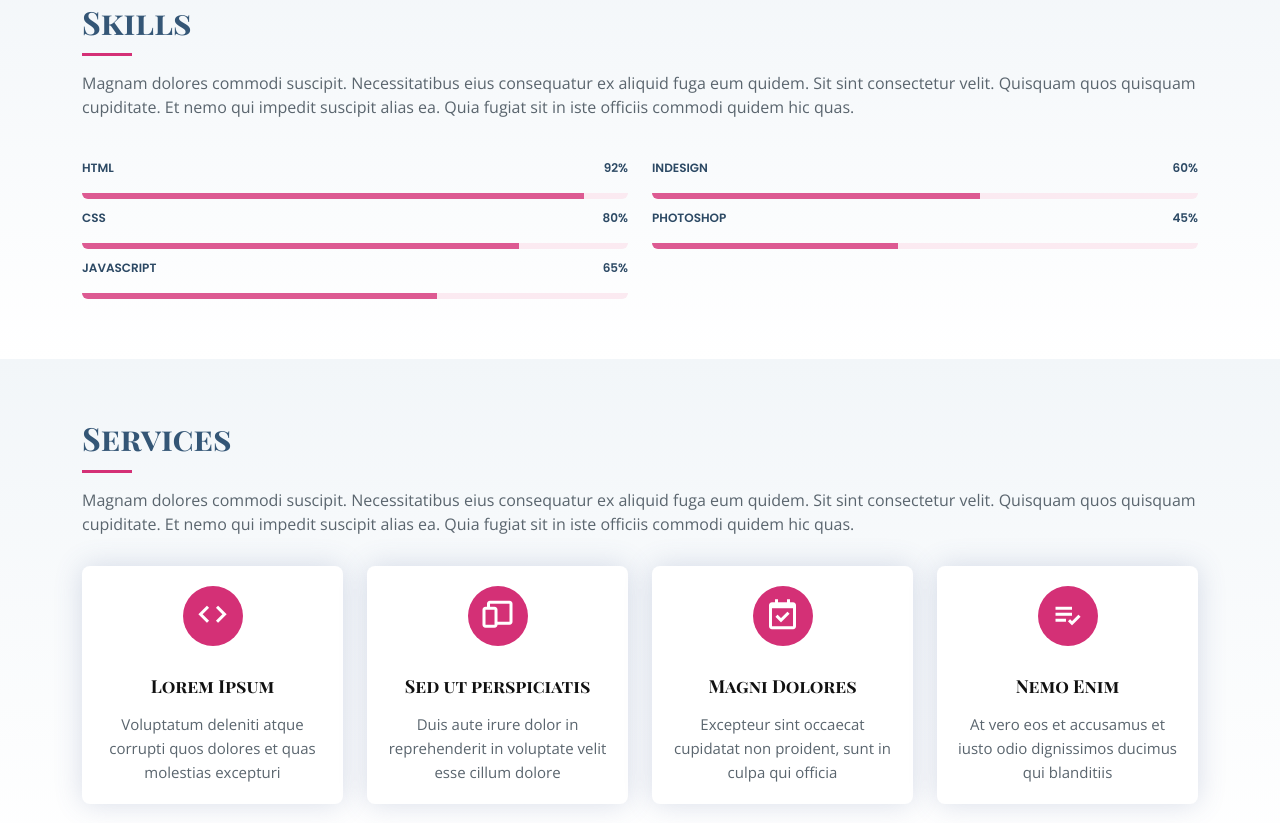
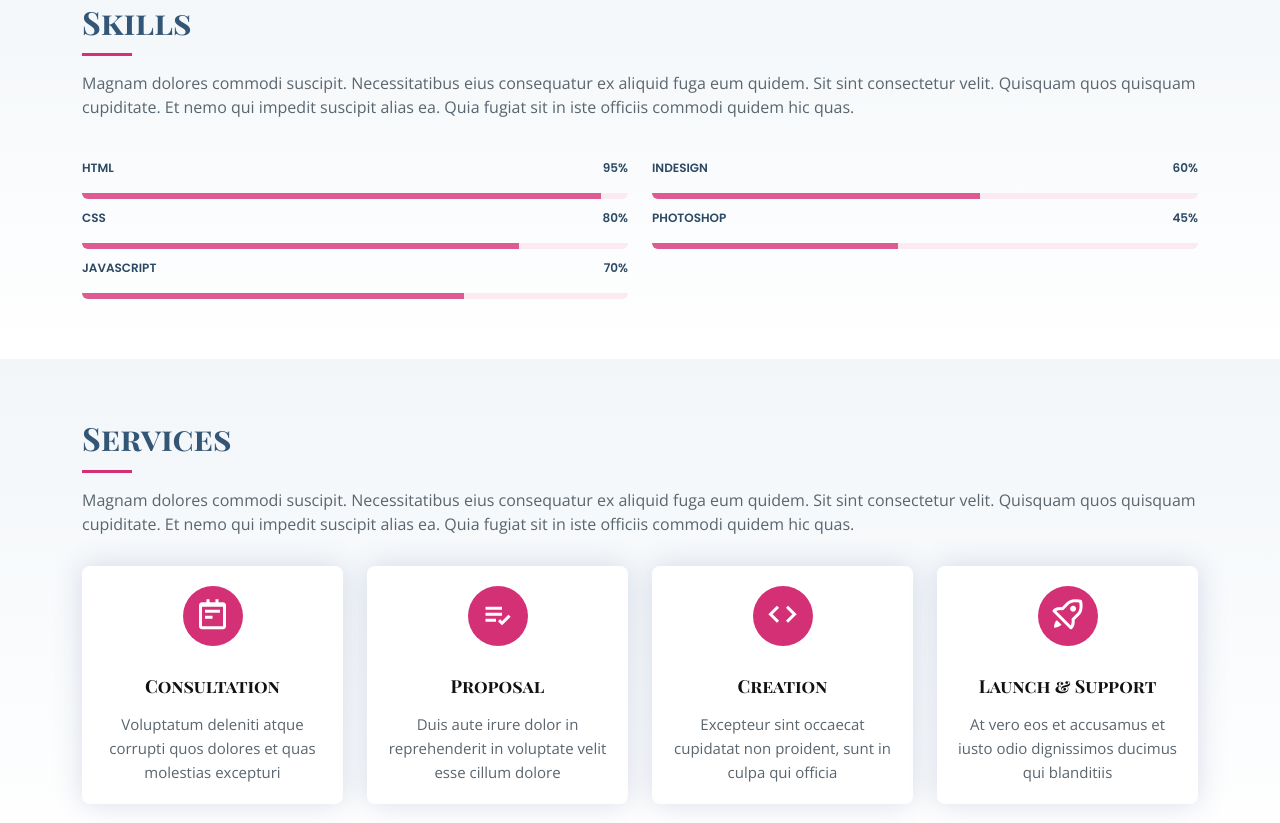
Before and after one commit to sonjapple/Sonja, a plain HTML site: page index.html in a window 1280 px wide. Shown: the part 1237-2060 px from the top of the page. Drawn offline with nearby package versions, Linux system fonts and the light colour scheme.

Commit message:
Updated text

```diff
--- a/index.html
+++ b/index.html
@@ -57,6 +57,7 @@
         <ul>
           <li><a class="nav-link scrollto active" href="#hero">Home</a></li>
           <li><a class="nav-link scrollto" href="#about">About</a></li>
+          <li><a class="nav-link scrollto" href="#skills">Skills</a></li>
           <li><a class="nav-link scrollto" href="#services">Services</a></li>
           <li><a class="nav-link scrollto" href="#portfolio">Portfolio</a></li>
           <li><a class="nav-link scrollto" href="#contact">Contact</a></li>
@@ -103,9 +104,9 @@
           <div class="col-lg-6">
 
             <div class="progress">
-              <span class="skill">HTML <i class="val">92%</i></span>
+              <span class="skill">HTML <i class="val">95%</i></span>
               <div class="progress-bar-wrap">
-                <div class="progress-bar" role="progressbar" aria-valuenow="92" aria-valuemin="0" aria-valuemax="100"></div>
+                <div class="progress-bar" role="progressbar" aria-valuenow="95" aria-valuemin="0" aria-valuemax="100"></div>
               </div>
             </div>
 
@@ -117,9 +118,9 @@
             </div>
 
             <div class="progress">
-              <span class="skill">JavaScript <i class="val">65%</i></span>
+              <span class="skill">JavaScript <i class="val">70%</i></span>
               <div class="progress-bar-wrap">
-                <div class="progress-bar" role="progressbar" aria-valuenow="65" aria-valuemin="0" aria-valuemax="100"></div>
+                <div class="progress-bar" role="progressbar" aria-valuenow="70" aria-valuemin="0" aria-valuemax="100"></div>
               </div>
             </div>
 
@@ -170,32 +171,32 @@
         <div class="row">
           <div class="col-md-6 col-lg-3 d-flex align-items-stretch mb-5 mb-lg-0">
             <div class="icon-box">
-              <div class="icon"><i class="bx bx-code"></i></div>
-              <h4 class="title"><a href="">Lorem Ipsum</a></h4>
+              <div class="icon"><i class='bx bx-notepad'></i></i></div>
+              <h4 class="title"><a href="">Consultation</a></h4>
               <p class="description">Voluptatum deleniti atque corrupti quos dolores et quas molestias excepturi</p>
             </div>
           </div>
 
           <div class="col-md-6 col-lg-3 d-flex align-items-stretch mb-5 mb-lg-0">
             <div class="icon-box">
-              <div class="icon"><i class='bx bx-devices'></i></div>
-              <h4 class="title"><a href="">Sed ut perspiciatis</a></h4>
+              <div class="icon"><i class='bx bx-list-check'></i></div>
+              <h4 class="title"><a href="">Proposal</a></h4>
               <p class="description">Duis aute irure dolor in reprehenderit in voluptate velit esse cillum dolore</p>
             </div>
           </div>
 
           <div class="col-md-6 col-lg-3 d-flex align-items-stretch mb-5 mb-lg-0">
             <div class="icon-box">
-              <div class="icon"><i class='bx bx-calendar-check'></i></div>
-              <h4 class="title"><a href="">Magni Dolores</a></h4>
+              <div class="icon"><i class='bx bx-code'></i></div>
+              <h4 class="title"><a href="">Creation</a></h4>
               <p class="description">Excepteur sint occaecat cupidatat non proident, sunt in culpa qui officia</p>
             </div>
           </div>
 
           <div class="col-md-6 col-lg-3 d-flex align-items-stretch mb-5 mb-lg-0">
             <div class="icon-box">
-              <div class="icon"><i class='bx bx-list-check'></i></div>
-              <h4 class="title"><a href="">Nemo Enim</a></h4>
+              <div class="icon"><i class='bx bx-rocket'></i></div>
+              <h4 class="title"><a href="">Launch & Support</a></h4>
               <p class="description">At vero eos et accusamus et iusto odio dignissimos ducimus qui blanditiis</p>
             </div>
           </div>
@@ -376,7 +377,7 @@
               <div class="social-links">
                 <a href="https://twitter.com/sonjapple" target="_blank" class="twitter"><i class="bi bi-twitter"></i></a>
                 <a href="https://github.com/sonjapple" target="_blank" class="github"><i class="bi bi-github"></i></a>
-                <!-- <a href="#" class="instagram"><i class="bi bi-instagram"></i></a> -->
+                <a href="#" class="netlify"><i class='bx bxl-netlify'></i></i></a>
                 <a href="https://www.linkedin.com/in/sonjajoubertdev/" target="_blank" class="linkedin"><i class="bi bi-linkedin"></i></a>
               </div>
             </div>
```
